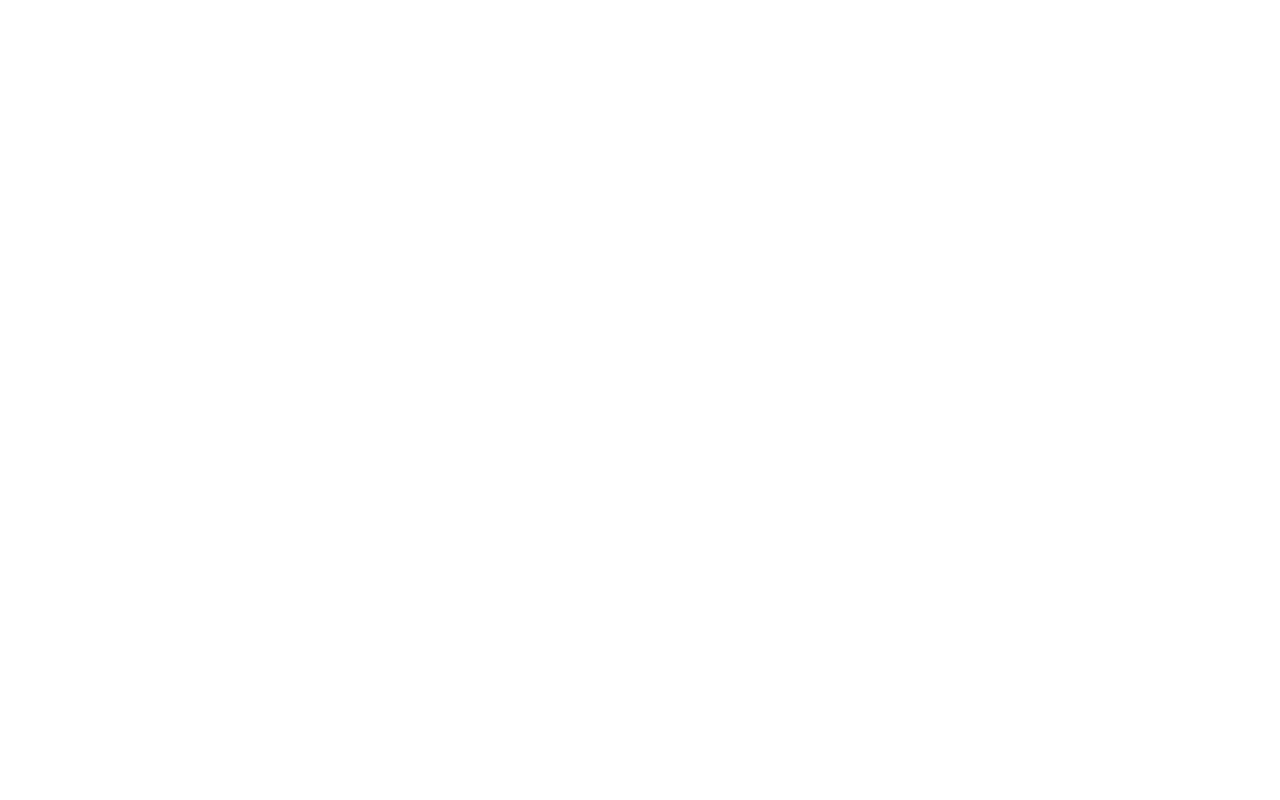
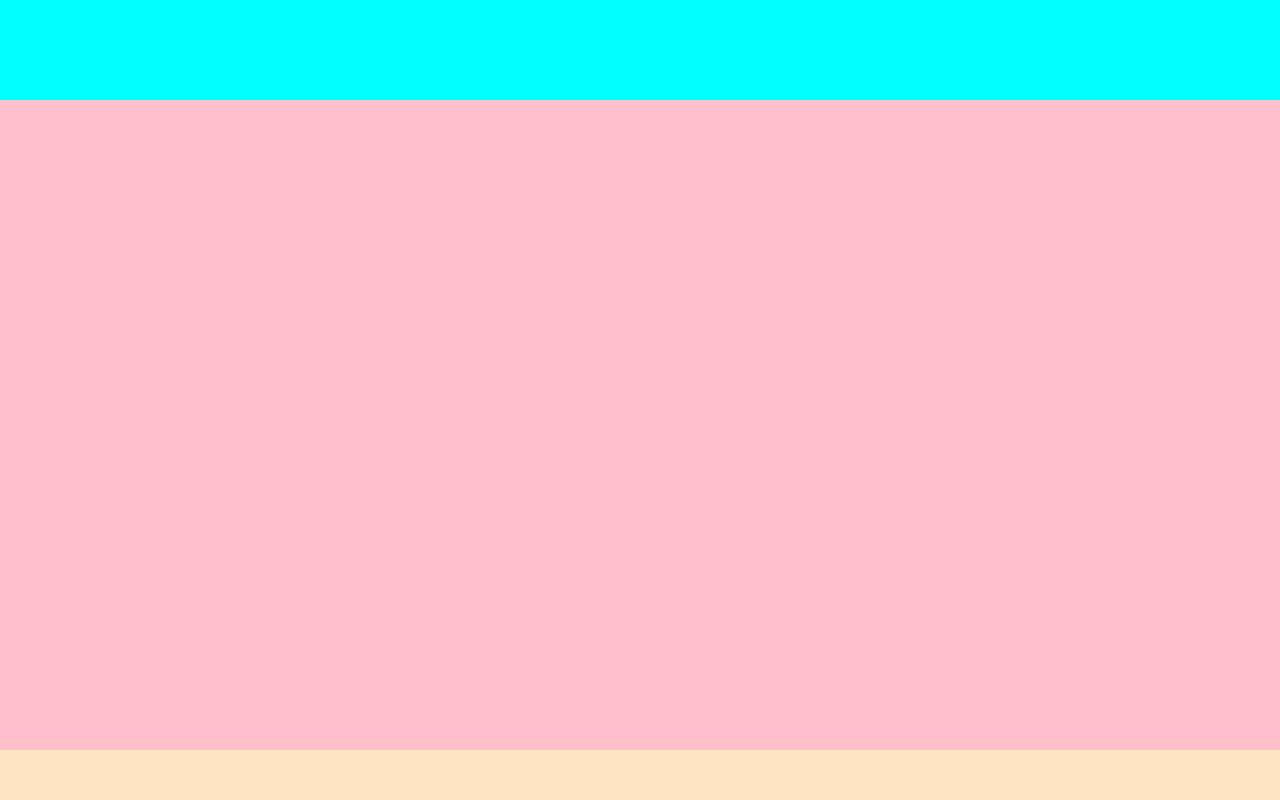
Before and after one commit to fernandoleonid/layout-aa, a plain HTML site: page index.html in a window 1280 px wide. Drawn offline with Linux system fonts and the light colour scheme.

Commit message:
body concluido

```diff
--- a/index.html
+++ b/index.html
@@ -7,6 +7,8 @@
     <title>Layout</title>
 </head>
 <body>
-
+   <header></header>
+   <main></main>
+   <footer></footer>
 </body>
 </html>
--- a/style.css
+++ b/style.css
@@ -3,3 +3,21 @@
     margin: 0;
     box-sizing: border-box;
 }
+
+body{
+    height: 100vh;
+    display: flex;
+    flex-direction: column;
+}
+header{
+    background-color: aqua;
+    height: 100px;
+}
+main{
+    background-color: pink;
+    flex-grow: 1;
+}
+footer{
+    background-color: bisque;
+    height: 50px;
+}
```
